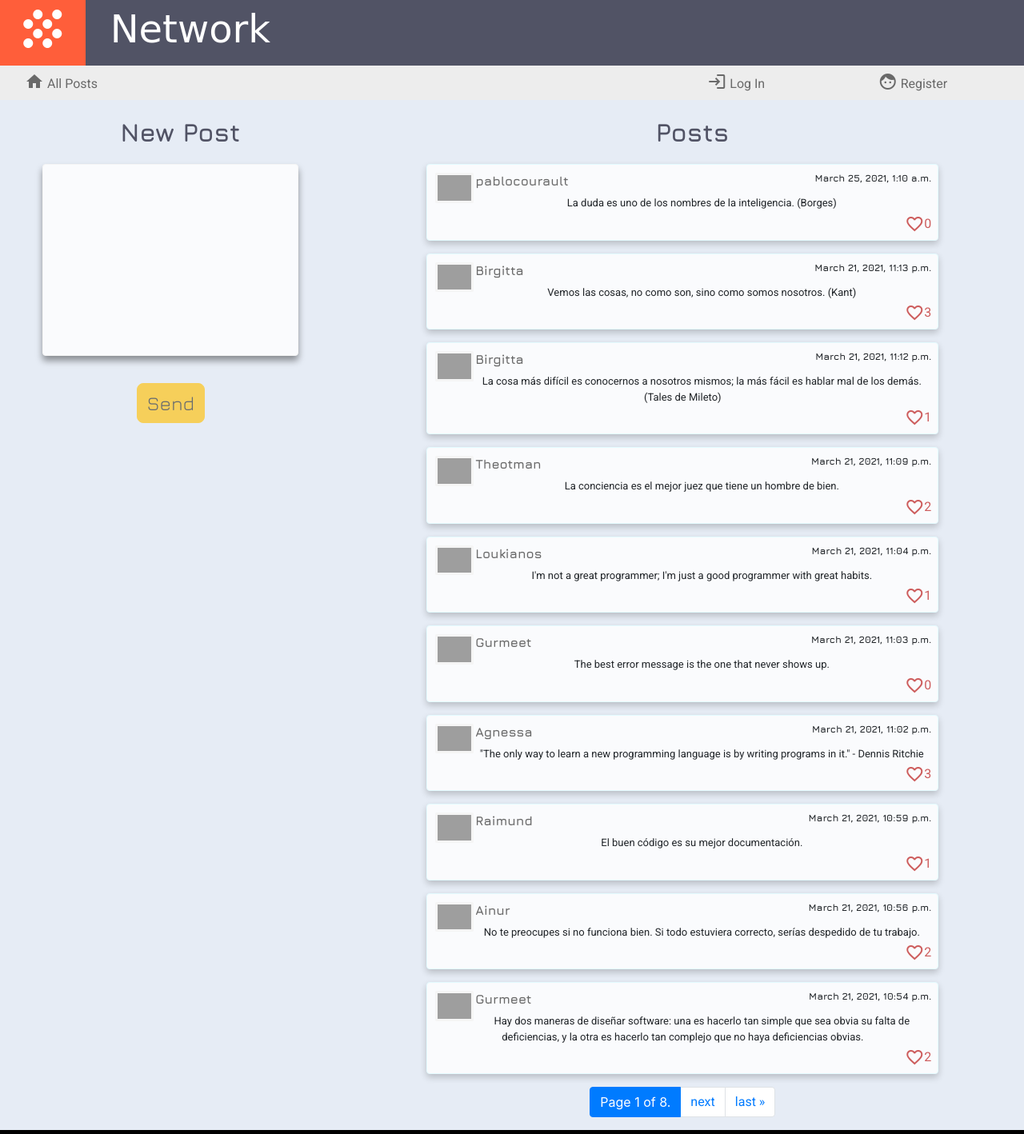
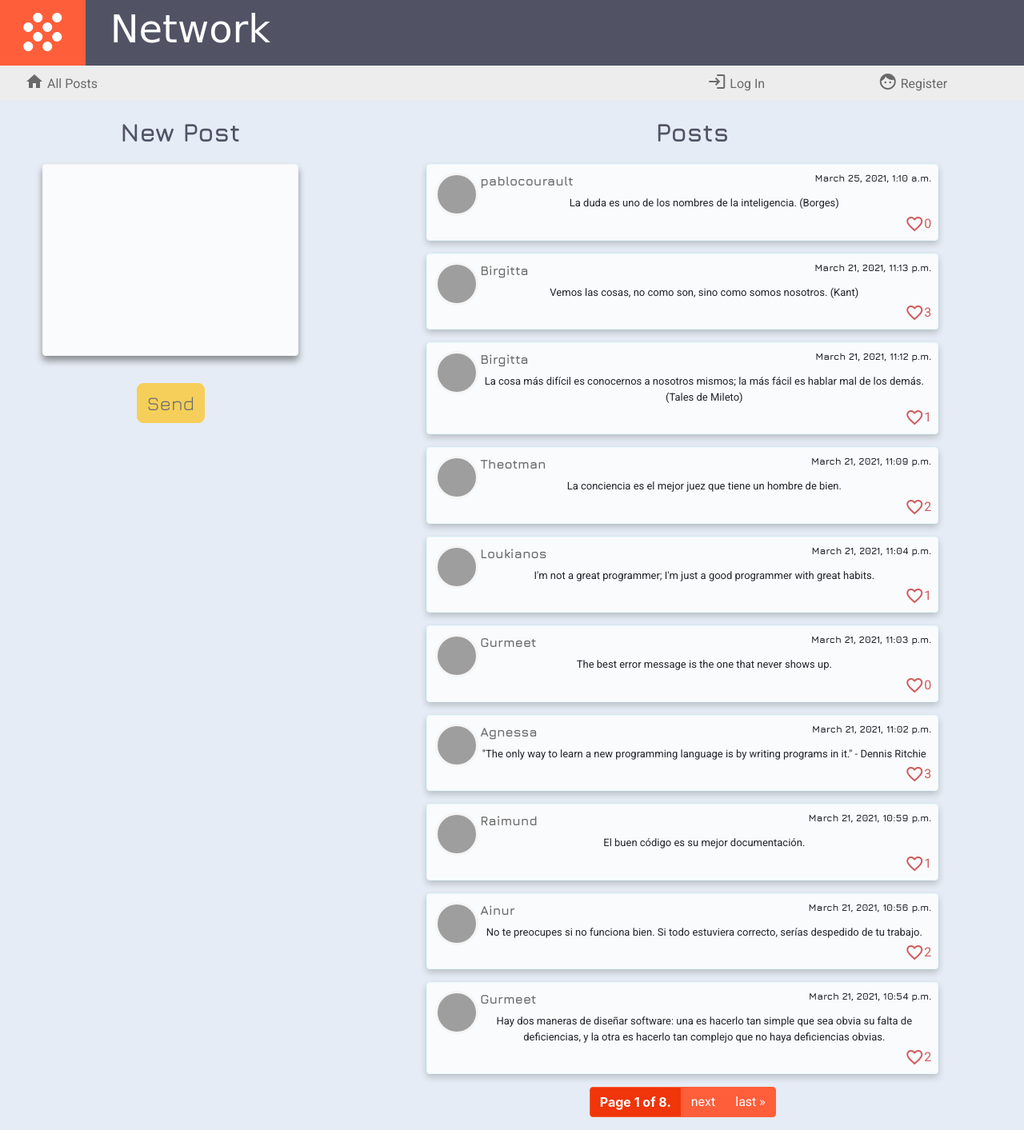
Before and after one commit to pablocourault/Network, a Django app: page / in a window 1280 px wide. Shown: the whole page at 80% size. Run offline with Django 3.2, Linux system fonts and the light colour scheme; data comes from the database, SQL or seed files in the repository; both versions use the stored data as it was after the commit; some libraries are stand-ins or nearby versions; some web fonts are replaced; grey boxes are pictures that could not be loaded.

Commit message:
version post entrega 2.0

```diff
--- a/network/static/network/styles.css
+++ b/network/static/network/styles.css
@@ -24,8 +24,6 @@
         }
     }
 
-
-body { background: linear-gradient(to top, #23495c, black); }
 
 
 a { font-family: 'Roboto', sans-serif;
@@ -64,6 +62,20 @@ textarea { min-height: 240px;
 
 .icono { vertical-align:text-bottom; }
 
+.pagelinkcorrect { background: #ff5e3a;
+                   border-color: #ff5e3a;
+                   color: #fff; }
+
+.pagelinkcorrect:hover { background: #EF3509;
+                         border-color: #ff5e3a;
+                         color: #fff}
+
+.activo { background: #EF3509;
+          font-weight: bolder; }
+
+
+
+
 
 #titlecabecera { font-family: 'Fascinate', cursive;
                  font-size:  48px;
@@ -75,7 +87,7 @@ textarea { min-height: 240px;
                     text-align: center;}
 
 
-#iconcabecera { vertical-align:text-bottom;
+#iconcabecera { padding-top: 4px;
                 font-size: 72px;
                 /* color: #e4fbff; */
                 color: #fff; }
@@ -193,9 +205,9 @@ textarea { min-height: 240px;
 .postavatar { border: 1px solid whitesmoke;
               padding: 2px;
               margin: 2px;
-              border-radius: 4%;
-              max-width: 48px;
-              height: auto;
+              border-radius: 100%;
+              width: 54px;
+              height: 54px;
               background-color: whitesmoke;
               float:left; }
 
--- a/network/templates/network/index.html
+++ b/network/templates/network/index.html
@@ -97,19 +97,19 @@
 
                 <ul class="pagination justify-content-center">
                     {% if page_obj.has_previous %}
-                    <li class="page-item"> <a class="page-link" href="?page=1">&laquo; first</a></li>
-                    <li class="page-item"> <a class="page-link" href="?page={{ page_obj.previous_page_number }}">previous</a> </li>
+                    <li class="page-item"> <a class="page-link pagelinkcorrect" href="?page=1">&laquo; first</a></li>
+                    <li class="page-item"> <a class="page-link pagelinkcorrect" href="?page={{ page_obj.previous_page_number }}">previous</a> </li>
                     {% endif %}
 
-                    <li class="page-item active" aria-current="page">
-                        <span class="page-link">
+                    <li class="page-item " aria-current="page">
+                        <span class="page-link pagelinkcorrect activo">
                         Page {{ page_obj.number }} of {{ page_obj.paginator.num_pages }}.
                         </span>
                     </li>
 
                     {% if page_obj.has_next %}
-                    <li class="page-item"> <a class="page-link" href="?page={{ page_obj.next_page_number }}">next</a> </li>
-                    <li class="page-item"> <a class="page-link" href="?page={{ page_obj.paginator.num_pages }}">last &raquo;</a> </li>
+                    <li class="page-item"> <a class="page-link pagelinkcorrect" href="?page={{ page_obj.next_page_number }}">next</a> </li>
+                    <li class="page-item"> <a class="page-link pagelinkcorrect" href="?page={{ page_obj.paginator.num_pages }}">last &raquo;</a> </li>
                     {% endif %}
                 </ul>
 
```
Also changed, not shown: other parts of network/static/network/styles.css (+15 -14 lines), network/templates/network/profile.html (+8 -7 lines), db.sqlite3.
